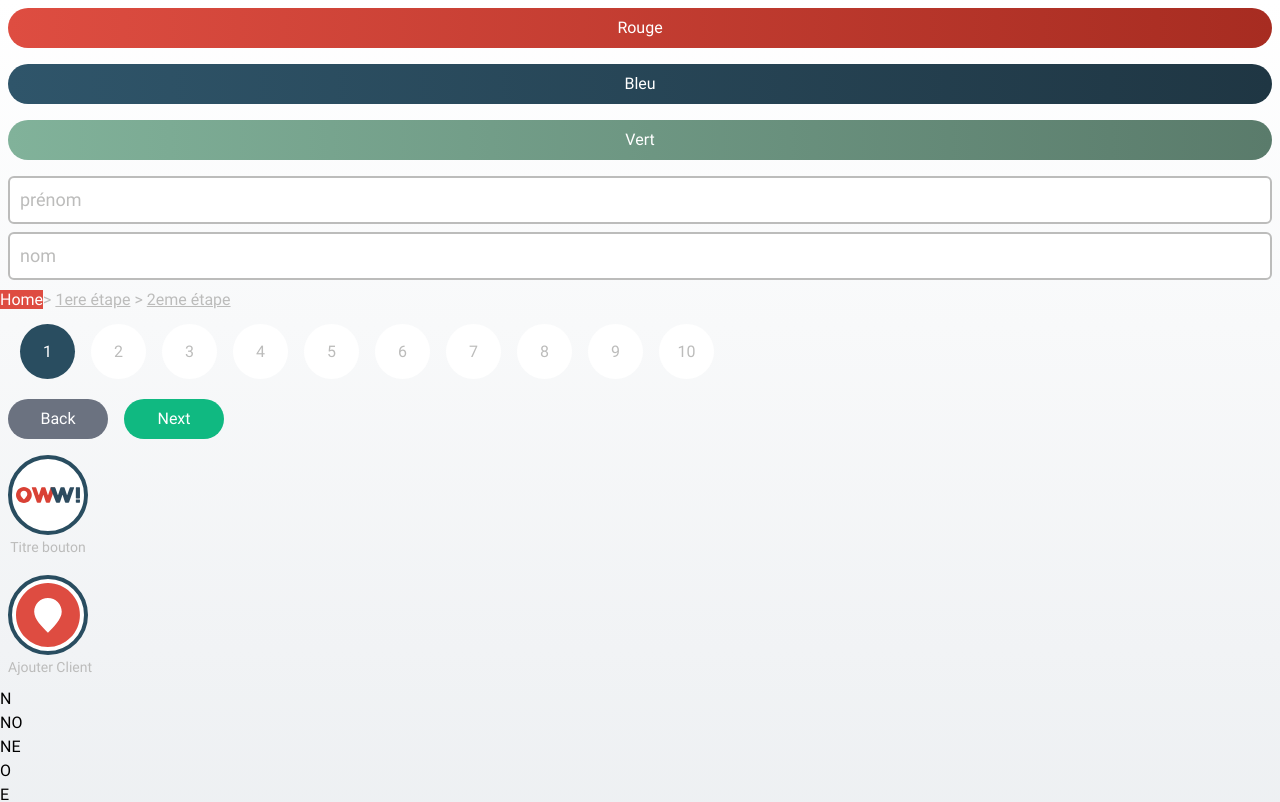
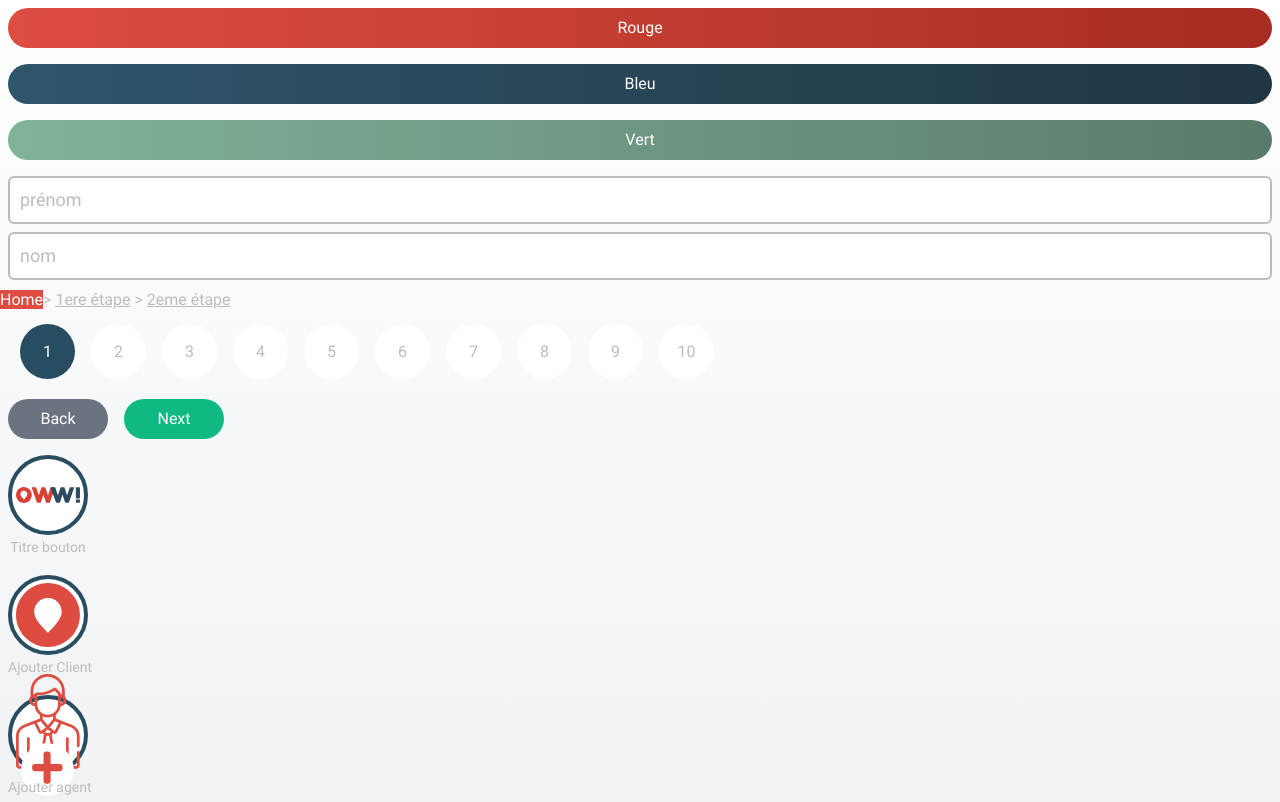
Before and after one commit to YellowError/OwwI, a Next.js app: page /test in a window 1280 px wide. Shown: the top 802 px of the page. Built offline with nearby package versions, Linux system fonts and the light colour scheme.

Commit message:
.next qui s'update

```diff
--- a/pages/test.js
+++ b/pages/test.js
@@ -43,6 +43,11 @@ const test = () => {
         label="Ajouter Client"
         link="http://google.com"
       />
+      <ButtonDashboard
+        icon="add_agent.svg"
+        label="Ajouter agent"
+        link="http://google.com"
+      />
 
       <Compass />
     </div>
```
Also changed, not shown: public/images/add_agent.svg (added), public/images/princesse mononoké.jpg (deleted).
